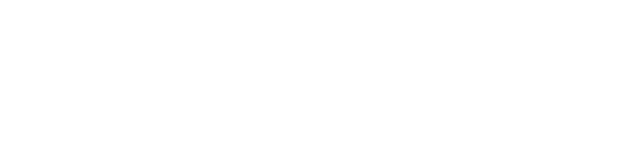
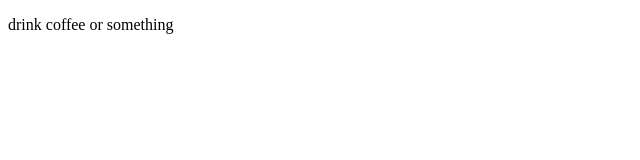
Before and after one commit to ruben-a11y/website, a plain HTML site: page index.html in a window 1280 px wide. Shown: the whole page, without its empty margins (0-640 px from the left). Drawn offline with Linux system fonts and the light colour scheme.

Commit message:
added drink coffee or something

```diff
--- a/index.html
+++ b/index.html
@@ -6,5 +6,6 @@
   </head>
 
   <body>
+    <p>drink coffee or something<p>
   </body>
 </html>
```
